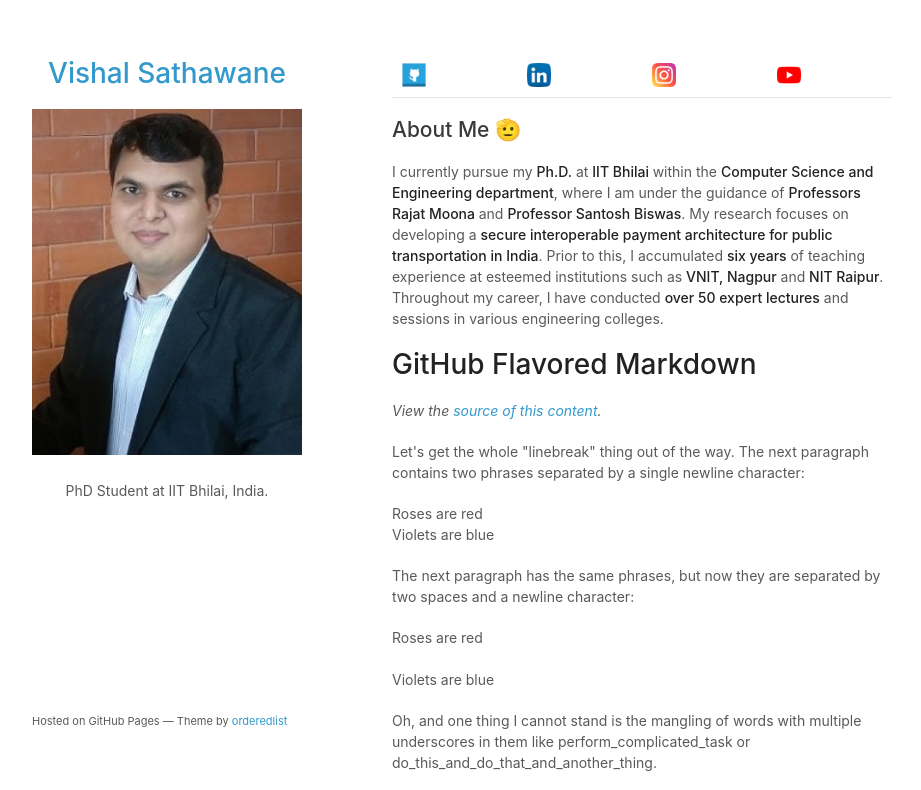
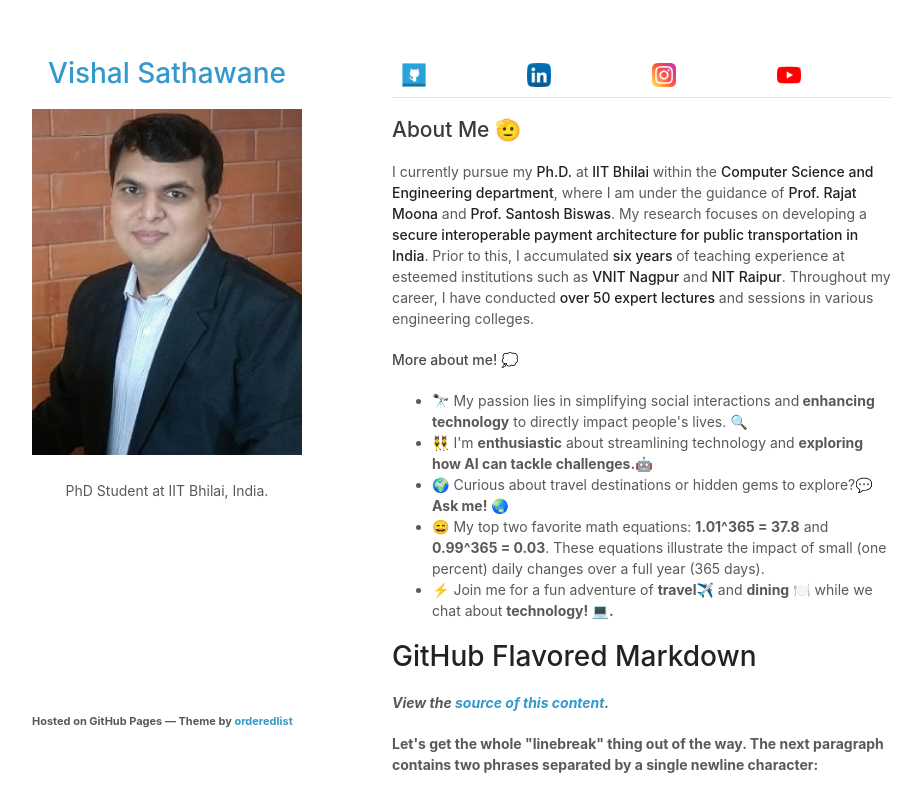
Before and after one commit to vhsathawane/vhsathawane.github.io, a plain HTML site: page index.html in a window 1280 px wide. Shown: the top 790 px of the page, without its empty margins (178-1099 px from the left). Drawn offline with Linux system fonts and the light colour scheme.

Commit message:
Update index.html

```diff
--- a/index.html
+++ b/index.html
@@ -41,10 +41,21 @@
         </table>
         <h2 id="about-me-">About Me 🫡</h2>
         <p>I currently pursue my <strong>Ph.D.</strong> at <strong>IIT Bhilai </strong>within the <strong>Computer Science and Engineering department</strong>,
-           where I am under the guidance of <strong>Professors Rajat Moona </strong>and <strong> Professor Santosh Biswas</strong>.
+           where I am under the guidance of <strong>Prof. Rajat Moona </strong>and <strong> Prof. Santosh Biswas</strong>.
            My research focuses on developing a <strong>secure interoperable payment architecture for public transportation in India</strong>.
-           Prior to this, I accumulated <strong>six years </strong>of teaching experience at esteemed institutions such as <strong>VNIT, Nagpur</strong> and<strong> NIT Raipur</strong>.
-          Throughout my career, I have conducted <strong>over 50 expert lectures</strong> and sessions in various engineering colleges.</p>
+           Prior to this, I accumulated <strong>six years </strong>of teaching experience at esteemed institutions such as <strong>VNIT Nagpur</strong> and<strong> NIT Raipur</strong>.
+          Throughout my career, I have conducted <strong>over 50 expert lectures</strong> and sessions in various engineering colleges.
+        </p>
+        <h4 id="more-about-me-">More about me! 💭</h4>
+        <ul>
+          <li>🔭 My passion lies in simplifying social interactions and<b> enhancing technology</b> to directly impact people's lives. 🔍</li>
+          <li>👯 I'm <b>enthusiastic</b> about streamlining technology and <b>exploring how AI can tackle challenges.</b>🤖</li>
+          <li>🌍 Curious about travel destinations or hidden gems to explore?💬 <b>Ask me!</b> 🌏 </b></li>
+          <li>😄 My top two favorite math equations: <b>1.01^365 = 37.8</b> and <b>0.99^365 = 0.03</b>. These equations illustrate the impact of small (one percent) daily changes over a full year (365 days).</li>
+          <li>⚡ Join me for a fun adventure of <b>travel</b>✈️ and <b>dining</b> 🍽️ while we chat about <b>technology!<b> 💻. </b></li>
+        </ul>
+
+
 
 
 
```
